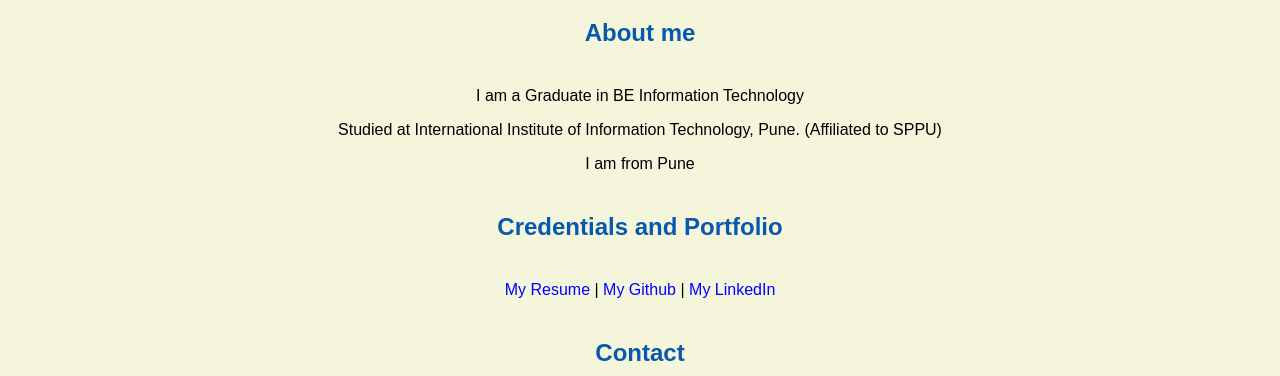
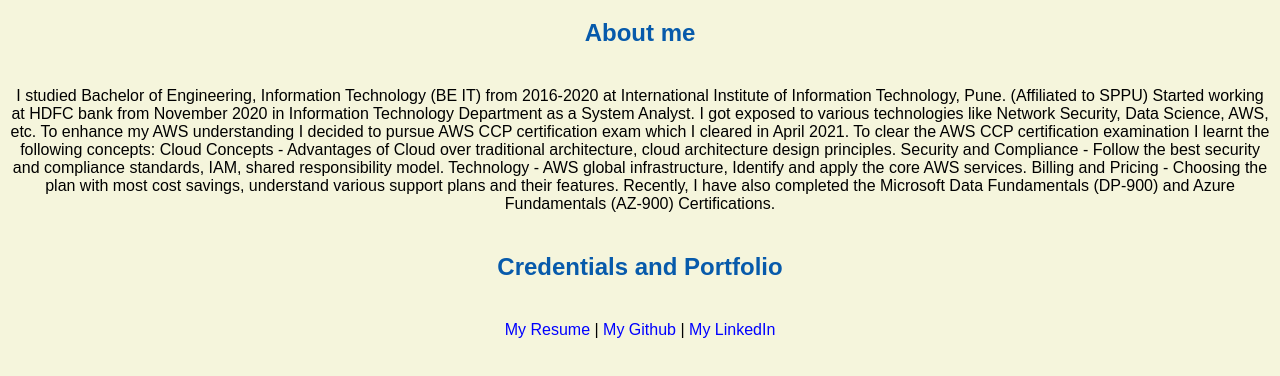
Before and after one commit to omkar-m20/omkar-m20.github.io, a plain HTML site: page index.html in a window 1280 px wide. Shown: the part 378-754 px from the top of the page. Drawn offline with Linux system fonts and the light colour scheme.

Commit message:
Update index.html

```diff
--- a/index.html
+++ b/index.html
@@ -19,9 +19,18 @@
 		<h1>Omkar Menkudale's Portal</h1>
 
 		<h2>About me</h2>
-		<p>I am a Graduate in BE Information Technology</p>
-		<p>Studied at International Institute of Information Technology, Pune. (Affiliated to SPPU)</p>
-		<p>I am from Pune</p>
+		<p>I studied Bachelor of Engineering, Information Technology (BE IT) from 2016-2020 at International Institute of Information Technology, Pune. (Affiliated to SPPU)
+
+		Started working at HDFC bank from November 2020 in Information Technology Department as a System Analyst. I got exposed to various technologies like Network Security, Data Science, AWS, etc. To enhance my AWS understanding I decided to pursue AWS CCP certification exam which I cleared in April 2021.
+
+		To clear the AWS CCP certification examination I learnt the following concepts:
+		Cloud Concepts - Advantages of Cloud over traditional architecture, cloud architecture design principles.
+		Security and Compliance - Follow the best security and compliance standards, IAM, shared responsibility model.
+		Technology - AWS global infrastructure, Identify and apply the core AWS services.
+		Billing and Pricing - Choosing the plan with most cost savings, understand various support plans and their features.
+
+		Recently, I have also completed the Microsoft Data Fundamentals (DP-900) and Azure Fundamentals (AZ-900) Certifications. </p>
+
 
 		<h2>Credentials and Portfolio</h2>
 
```
